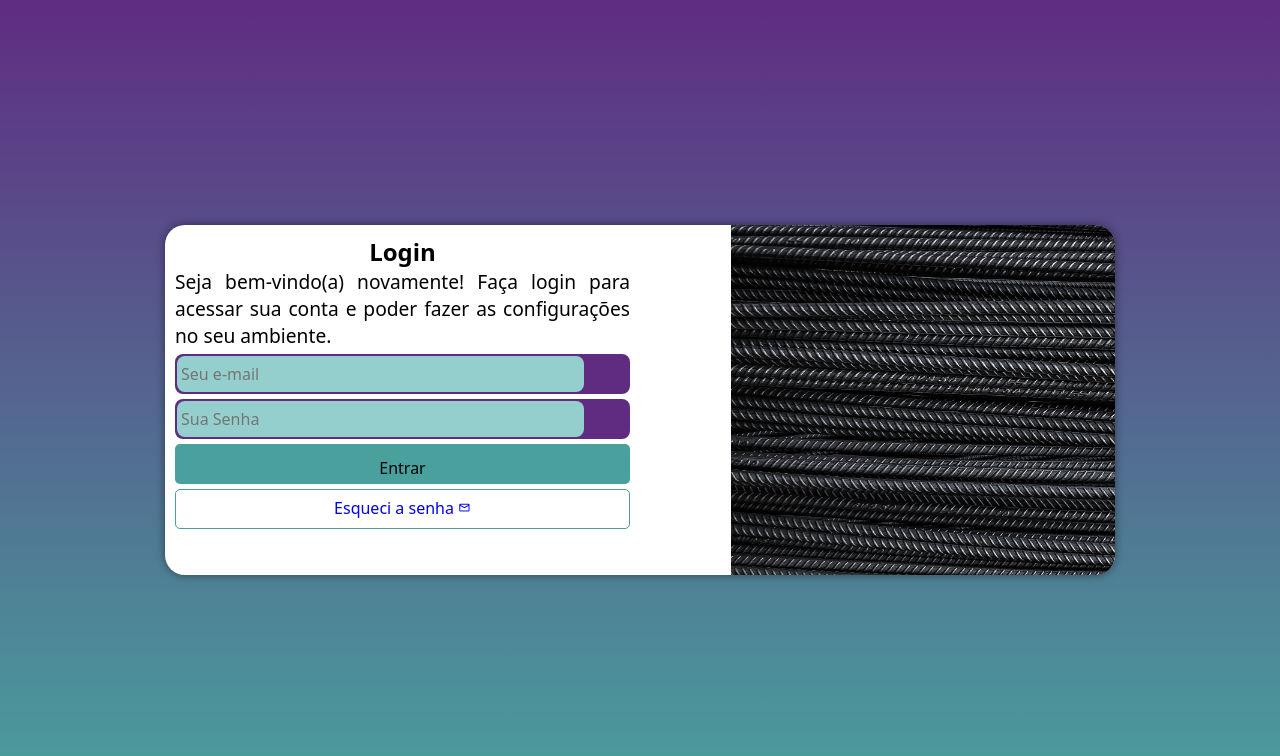
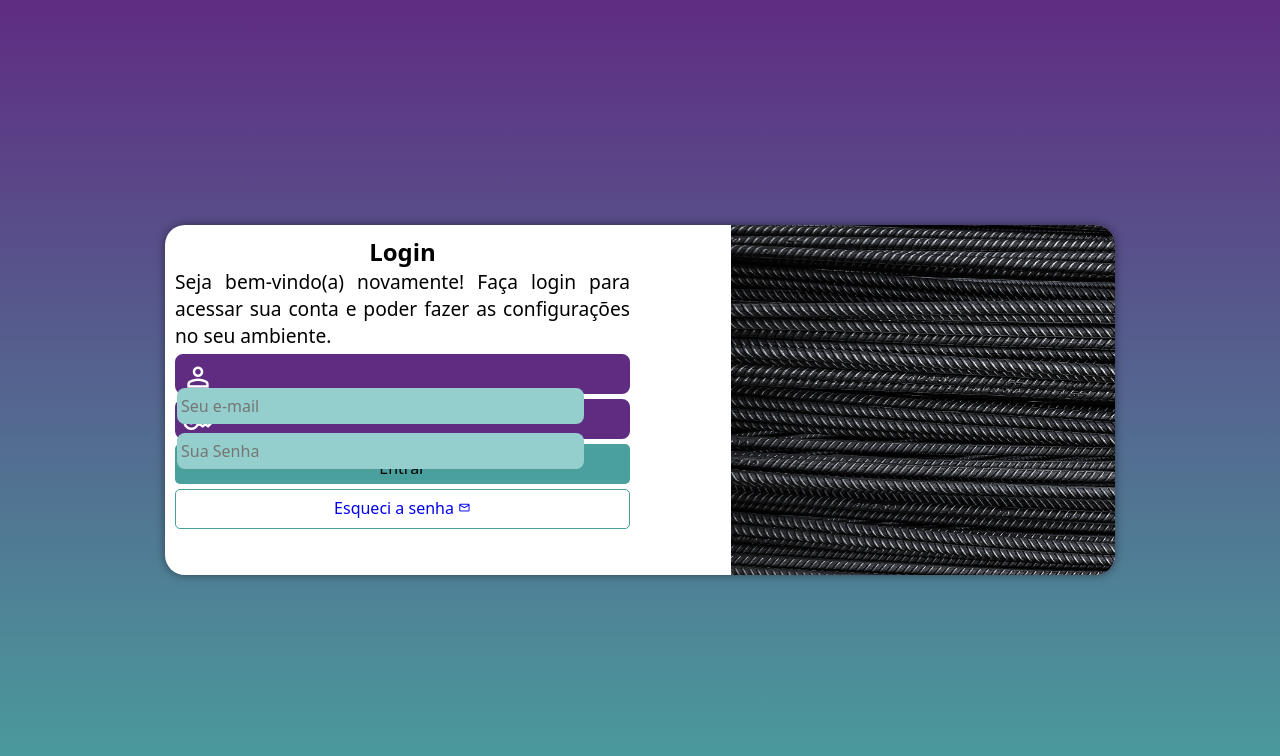
Before and after one commit to Tognoli/projeto-login, a plain HTML site: page index.html in a window 1280 px wide. Drawn offline with nearby package versions, Linux system fonts and the light colour scheme.

Commit message:
Update style.css

```diff
--- a/estilos/style.css
+++ b/estilos/style.css
@@ -98,7 +98,7 @@ div.campo > input {
     padding: 4px;
     border-radius: 8px;
 
-    transform: translateY(-42px);
+    transform: translateY(-10px);
 }
 
 form > input[type="submit"] {
```
